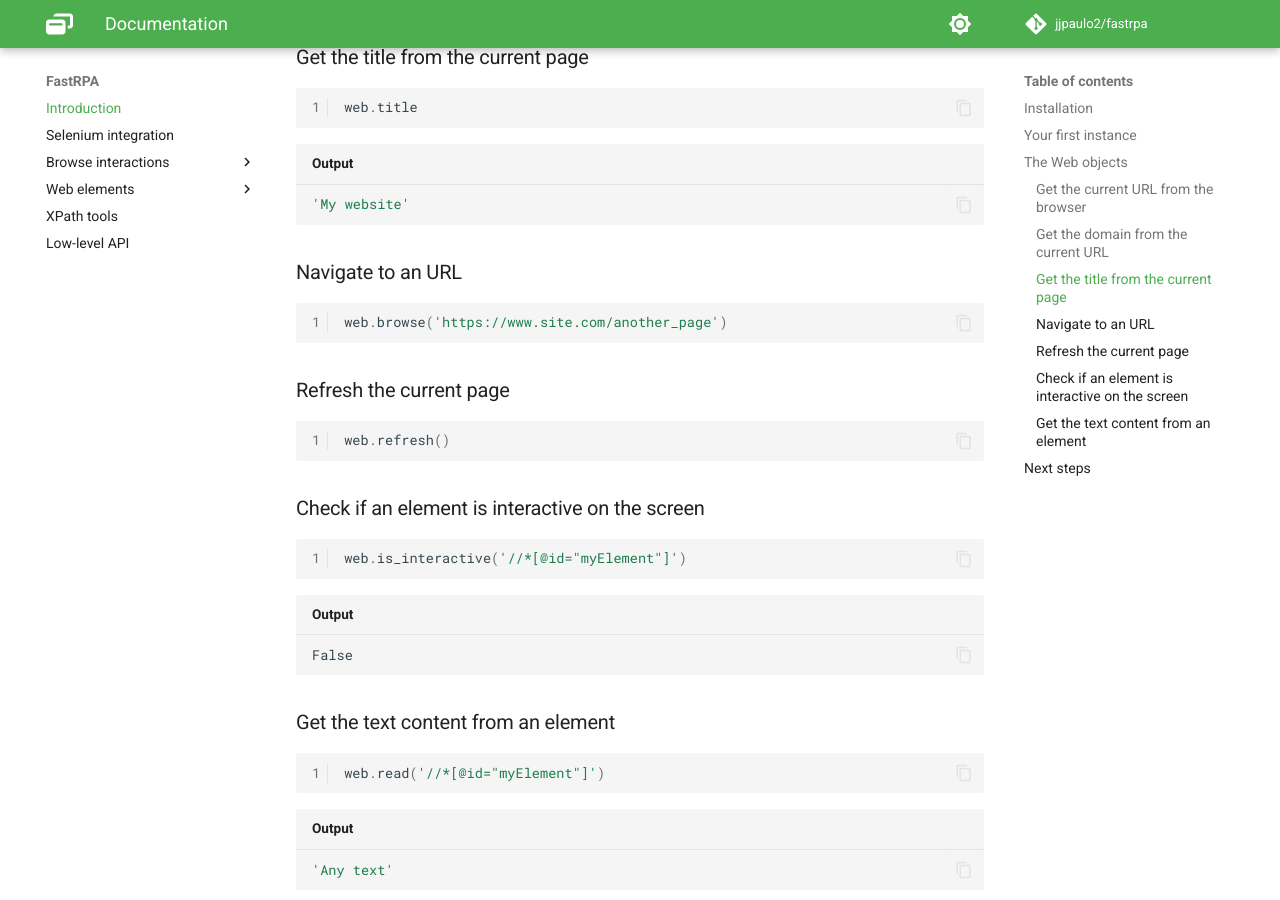
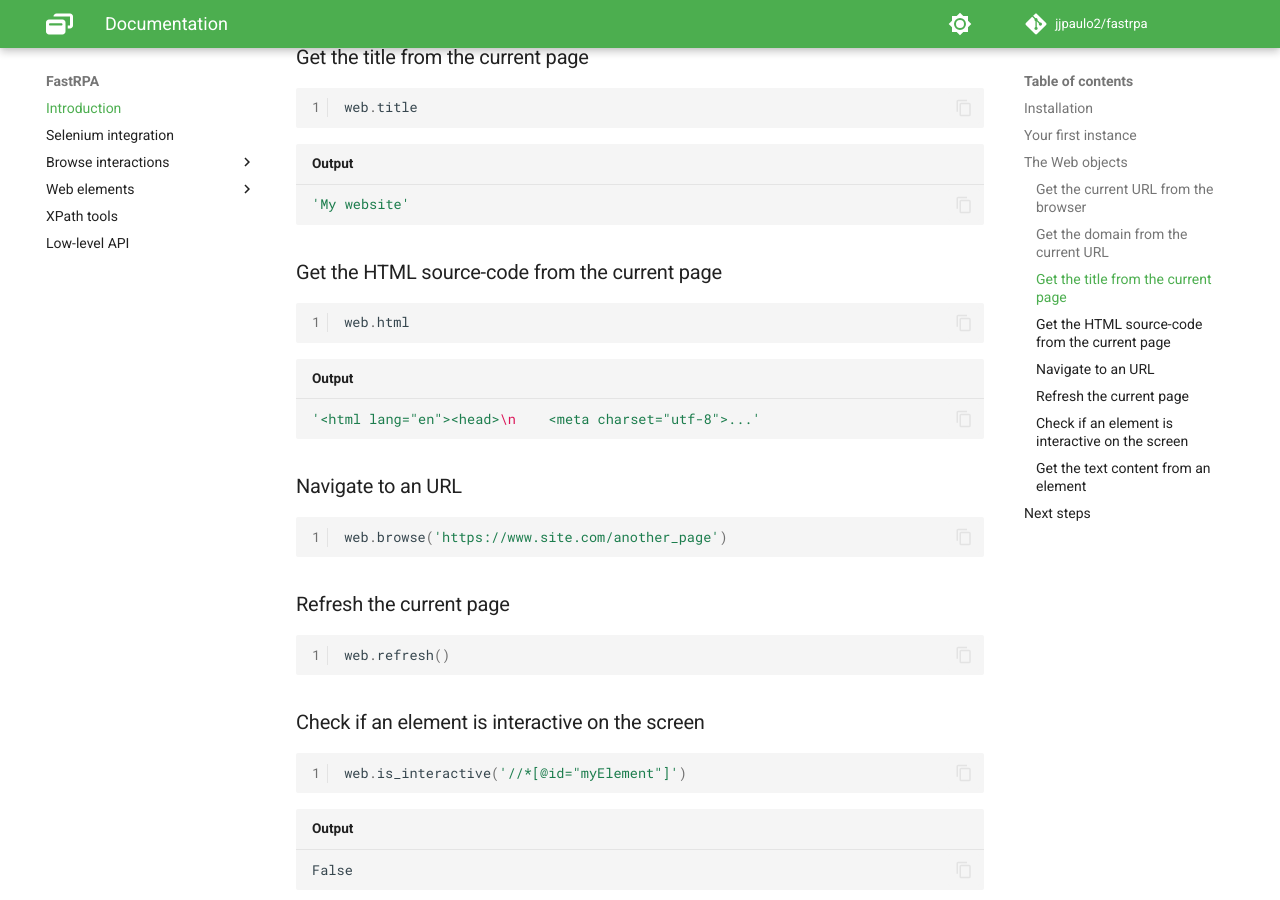
Before and after one commit to jjpaulo2/fastrpa, an MkDocs documentation site: the page built from docs/index.md, in a window 1280 px wide and 900 px high, scrolled down 1750 px. Built offline with MkDocs 1.6.1 and Material for MkDocs 9.7.7, drawn with Linux system fonts in a browser that asks for light colours; comment, search, counter and statistics services are not loaded.

Commit message:
chore - adding html method

````diff
--- a/docs/index.md
+++ b/docs/index.md
@@ -88,6 +88,16 @@ web.title
 'My website'
 ```
 
+### Get the HTML source-code from the current page
+
+```python linenums="1"
+web.html
+```
+
+```python title="Output"
+'<html lang="en"><head>\n    <meta charset="utf-8">...'
+```
+
 ### Navigate to an URL
 
 ```python linenums="1"
````
Also changed, not shown: 1 other file.
